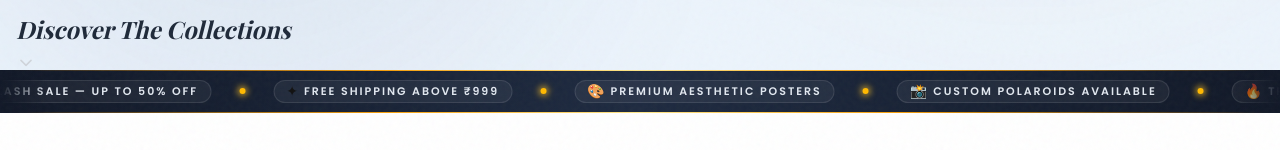
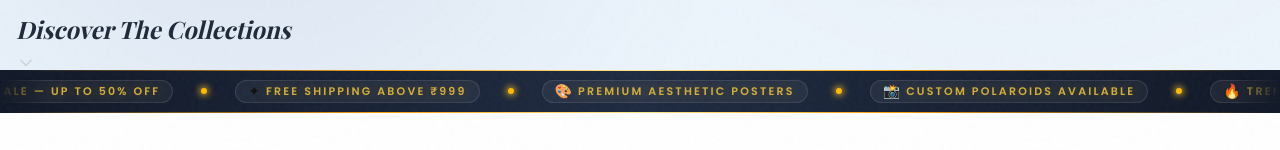
Before and after one commit to vj585/Madras-Wall-Stories, a Next.js app in the folder frontend/: page / in a window 1280 px wide. Shown: the part 650-800 px from the top of the page. Built offline with nearby package versions, Linux system fonts and the light colour scheme; no server answers; the database is empty; a web font is replaced by a local one.

Commit message:
Marquee: faster speed + gold brand font for text

```diff
--- a/frontend/src/components/home/Marquee.js
+++ b/frontend/src/components/home/Marquee.js
@@ -53,7 +53,7 @@ export default function Marquee() {
           x: {
             repeat: Infinity,
             repeatType: "loop",
-            duration: 50,
+            duration: 28,
             ease: "linear",
           },
         }}
@@ -64,8 +64,8 @@ export default function Marquee() {
             <span className="inline-flex items-center gap-1.5 bg-white/5 border border-white/10 rounded-full px-3 py-0.5 mx-2">
               <span className="text-sm leading-none">{item.icon}</span>
               <span
-                className="font-heading font-semibold tracking-[0.18em] text-[10px] sm:text-[11px] uppercase"
-                style={{ color: "#e2e8f0" }}
+                className="font-heading font-semibold tracking-[0.20em] text-[10px] sm:text-[11px] uppercase"
+                style={{ color: "#D4AF37", textShadow: "0 0 12px rgba(212,175,55,0.35)" }}
               >
                 {item.text}
               </span>
```
